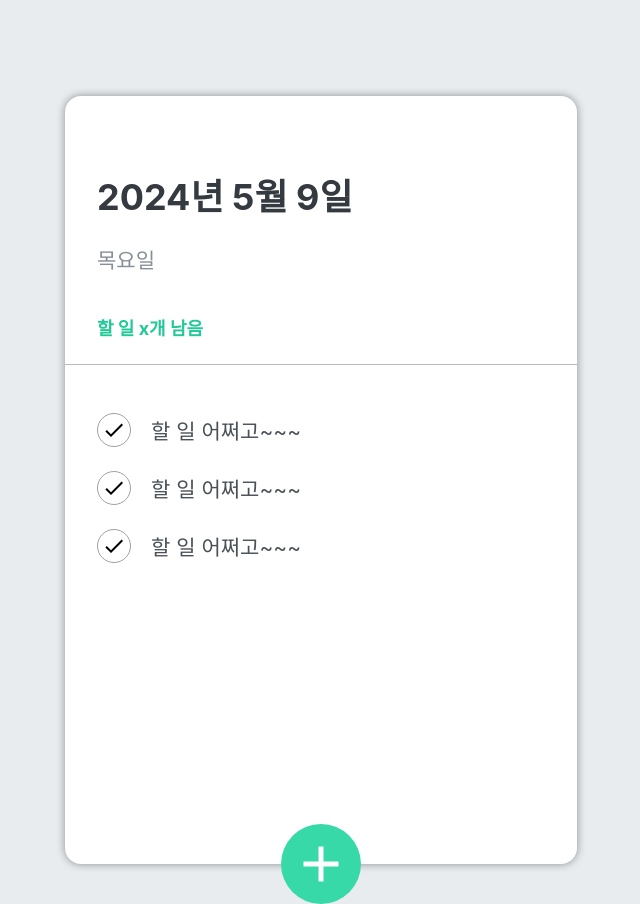
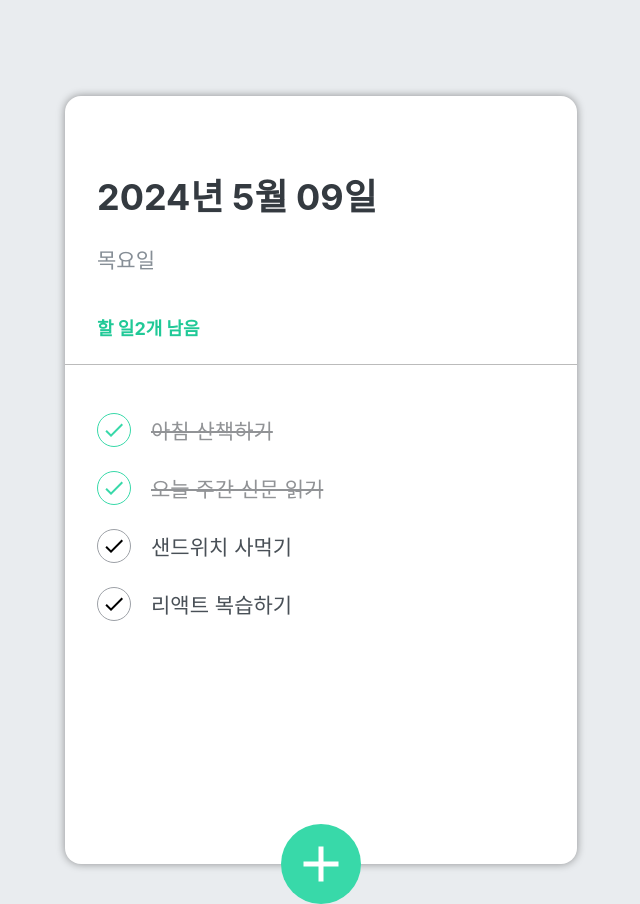
Before and after one commit to kimtaekjin/react-todo-app202405, a React (Create React App) app: page / in a window 1280 px wide. Shown: the whole page, without its empty margins (319-959 px from the left). Built offline with nearby package versions, Linux system fonts and the light colour scheme.

Commit message:
할일 체크 기능,날짜 렌더링

```diff
--- a/src/components/TodoHeader.js
+++ b/src/components/TodoHeader.js
@@ -1,12 +1,24 @@
 import React from 'react';
 import '../scss/TodoHeader.scss';
 
-const TodoHeader = () => {
+const TodoHeader = ({count}) => {
+  const today = new Date();
+
+  const dateString = today.toLocaleDateString('ko-KR',{
+    year:'numeric',
+    month:'long',
+    day:'2-digit',
+  });
+  const dayName = today.toLocaleDateString('ko-KR',{
+    weekday:'long',
+  })
+
+
   return (
     <header>
-      <h1>2024년 5월 9일</h1>
-      <div className='day'>목요일</div>
-      <div className='tasks-left'>할 일 x개 남음</div>
+      <h1>{dateString}</h1>
+      <div className='day'>{dayName}</div>
+      <div className='tasks-left'>할 일{count()}개 남음</div>
     </header>
   );
 };
--- a/src/components/TodoInput.js
+++ b/src/components/TodoInput.js
@@ -3,21 +3,42 @@
 import { MdAdd } from 'react-icons/md';
 import cn from 'classnames'
 
-const TodoInput = () => {
+const TodoInput = ({addTodo}) => {
   const [open, setOpen] =useState(false);
+
+  //할 일 입력창에 입력한 내용을 표현하는 상태값
+  const [todoText,setTodoText] =useState('');
 
   // +버튼 클릭시 이벤트
   const onToggle = () =>{
     setOpen(!open);
   }
 
+  //submit 이벤트 핸들러
+  const submitHandler =(e)=>{
+    e.preventDefault(); //태그의 기본 기능 제한(submit 막기)
+
+    //부모 컴포넌트가 전달한 함수의 매개값으로 입력값 넘기기.
+    addTodo(todoText);
+
+    //입력이 끝나면 입력창 비우기
+    setTodoText('');
+  };
+
+  //input change 이벤트 핸들러
+  const todoChangeHandler = (e)=>{
+    setTodoText(e.target.value);
+  }
+
   return (
     <>
      { open && <div className='form-wrapper'>
-        <form className='insert-form'>
+        <form className='insert-form' onSubmit={submitHandler}>
           <input
             type='text'
             placeholder='할 일을 입력 후, 엔터를 누르세요!'
+            onChange={todoChangeHandler}
+            value={todoText}
           />
         </form>
       </div>}
--- a/src/components/TodoItem.js
+++ b/src/components/TodoItem.js
@@ -1,15 +1,17 @@
 import React from 'react';
 import '../scss/TodoItem.scss';
 import { MdDelete, MdDone } from 'react-icons/md';
+import cn from'classnames';
 
-const TodoItem = () => {
+const TodoItem = ({item,remove,check}) => {
+  const {id,title,done}=item;
   return (
     <li className='todo-list-item'>
-      <div className='check-circle'>
+      <div className={cn('check-circle',{active:done})} onClick={()=>check(id)}>
         <MdDone />
       </div>
-      <span className='text'>할 일 어쩌고~~~</span>
-      <div className='remove'>
+      <span className={cn('text',{finish:done})}>{title}</span>
+      <div className='remove' onClick={()=>remove(id)}>
         <MdDelete />
       </div>
     </li>
--- a/src/components/TodoMain.js
+++ b/src/components/TodoMain.js
@@ -2,12 +2,12 @@
 import '../scss/TodoMain.scss';
 import TodoItem from './TodoItem';
 
-const TodoMain = () => {
+const TodoMain = ({todoList,remove,check}) => {
   return (
     <ul className='todo-list'>
-      <TodoItem />
-      <TodoItem />
-      <TodoItem />
+      {todoList.map((todos)=>{
+        return <TodoItem key={todos.id} item={todos} remove={remove} check={check}/>
+      })}
     </ul>
   );
 };
--- a/src/components/TodoTemplate.js
+++ b/src/components/TodoTemplate.js
@@ -1,15 +1,104 @@
-import React from 'react';
+import React, { useState } from 'react';
 import TodoHeader from './TodoHeader';
 import TodoMain from './TodoMain';
 import TodoInput from './TodoInput';
 import '../scss/TodoTemplate.scss';
 
 const TodoTemplate = () => {
+  // 백엔드 서버에 할 일 목록(json)을 요청(fetch)해서 받아와야 함. -> 나중에 하자.
+
+  // todos 배열을 상태 관리
+  const [todos, setTodos] = useState([
+    {
+      id: 1,
+      title: '아침 산책하기',
+      done: true,
+    },
+    {
+      id: 2,
+      title: '오늘 주간 신문 읽기',
+      done: true,
+    },
+    {
+      id: 3,
+      title: '샌드위치 사먹기',
+      done: false,
+    },
+    {
+      id: 4,
+      title: '리액트 복습하기',
+      done: false,
+    },
+  ]);
+
+  // id값 시퀀스 함수 (DB 연동시키면 필요없게 됨.)
+  const makeNewId = () => {
+    if (todos.length === 0) return 1;
+    return todos[todos.length - 1].id + 1; // 맨 마지막 할 일 객체의 id보다 하나 크게
+  };
+
+  /*
+  TodoInput에게 todoText를 받아오는 함수
+  자식 컴포넌트가 부모 컴포넌트에게 데이터를 전달할 때는
+  일반적인 props 사용이 불가능.
+  부모 컴포넌트에서 함수를 선언(매개변수 꼭 선언) -> props로 함수를 전달.
+  자식 컴포넌트에서 전달받은 함수를 호출하면서 매개값으로 데이터를 전달.
+  */
+  const addTodo = (todoText) => {
+    const newTodo = {
+      id: makeNewId(),
+      title: todoText,
+      done: false,
+    }; // 나중에는 fetch를 이용해서 백엔드에 insert 요청을 보내야 함.
+    console.log(newTodo);
+
+    // todos.push(newTodo); (x) -> useState 변수는 setter로 변경
+    // setTodos(newTodo); (x)
+    // react의 상태변수는 불변성(immutable)을 가지기 때문에
+    // 기존 상태에서 변경은 불가능 -> 새로운 상태로 만들어서 변경해야 한다.
+    setTodos((oldTodos) => {
+      return [...oldTodos, newTodo];
+    });
+  };
+
+  //할 일 체크 처리 함수
+  const checkTodo =(id)=>{
+  // const copyTodos = [...todos];
+  // for(let cTodo of copyTodos){
+  //   if(cTodo.id===id){
+  //     cTodo.done = !cTodo.done;
+  //   }
+  // }
+  // setTodos(copyTodos);
+
+  setTodos(
+    todos.map((todo)=>
+      todo.id ===id ? {...todo,done: !todo.done} : todo,
+    ),
+  );
+  };
+
+
+  //체크가 안 된 할 일의 개수를 카운트 하기
+  const countRestTodo=()=>{
+    const filteredTodos= todos.filter((todo)=> !todo.done)
+   return filteredTodos.length;
+}
+
+
+  // 할 일 삭제 처리 함수
+  const removeTodo = (id) => {
+    // const removedTodos = todos.filter(
+    //   (todo) => todo.id !== id,
+    // );
+    setTodos(todos.filter((todo) => todo.id !== id));
+  };
+
   return (
     <div className='TodoTemplate'>
-      <TodoHeader />
-      <TodoMain />
-      <TodoInput />
+      <TodoHeader count={countRestTodo}/>
+      <TodoMain todoList={todos} remove={removeTodo} check={checkTodo} />
+      <TodoInput addTodo={addTodo} />
     </div>
   );
 };
```
